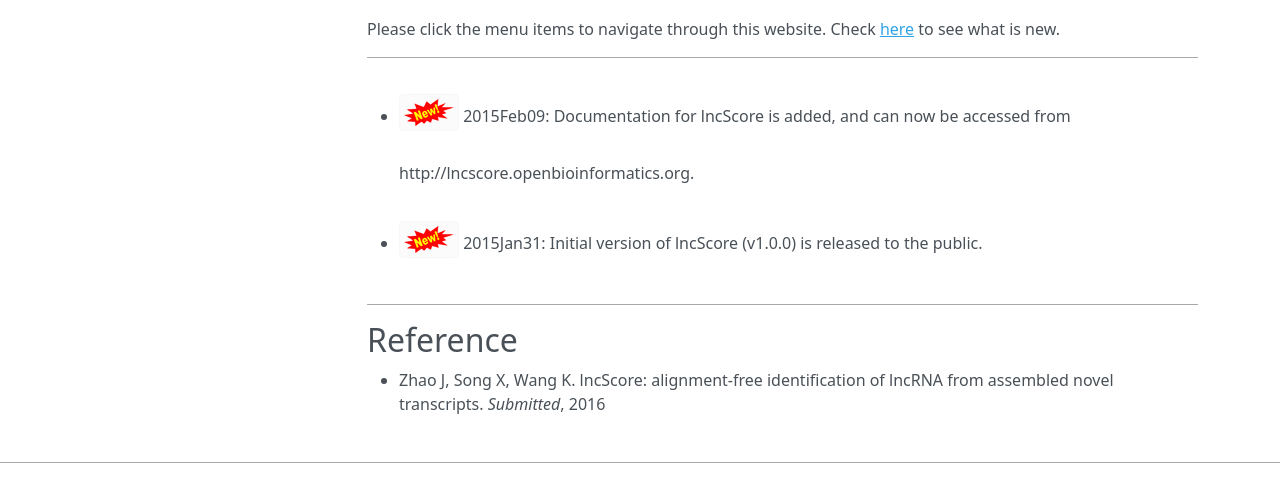
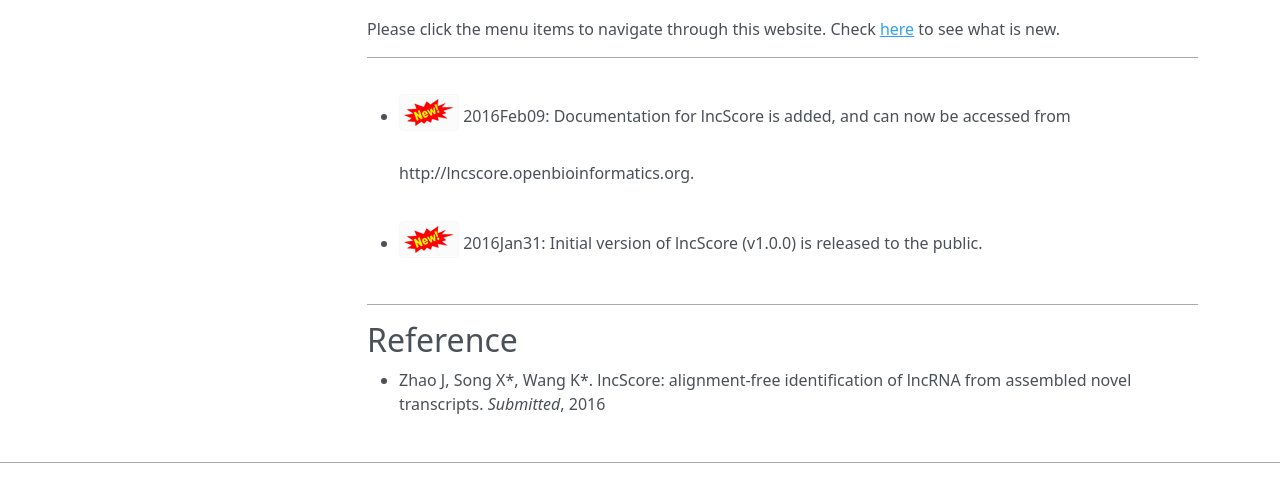
Before and after one commit to WGLab/lncScore, an MkDocs documentation site: the page built from docs/index.md, in a window 1280 px wide and 1004 px high. Shown: the part 445-924 px from the top of the window. Built offline with MkDocs 1.6.1, drawn with Linux system fonts in a browser that asks for light colours; nearby versions of some CDN libraries; old or Windows-style settings are respelled for this version of MkDocs.

Commit message:
Update index.md

```diff
--- a/docs/index.md
+++ b/docs/index.md
@@ -6,12 +6,12 @@ Please click the menu items to navigate through this website. Check [here](misc/
 
 ---
 
-* ![new](img/new.png) 2015Feb09: Documentation for lncScore is added, and can now be accessed from http://lncscore.openbioinformatics.org.
+* ![new](img/new.png) 2016Feb09: Documentation for lncScore is added, and can now be accessed from http://lncscore.openbioinformatics.org.
 
-* ![new](img/new.png) 2015Jan31: Initial version of lncScore (v1.0.0) is released to the public.
+* ![new](img/new.png) 2016Jan31: Initial version of lncScore (v1.0.0) is released to the public.
 
 ---
 
 ## Reference
 
-- Zhao J, Song X, Wang K. lncScore: alignment-free identification of lncRNA from assembled novel transcripts. *Submitted*, 2016
+- Zhao J, Song X\*, Wang K\*. lncScore: alignment-free identification of lncRNA from assembled novel transcripts. *Submitted*, 2016
```
